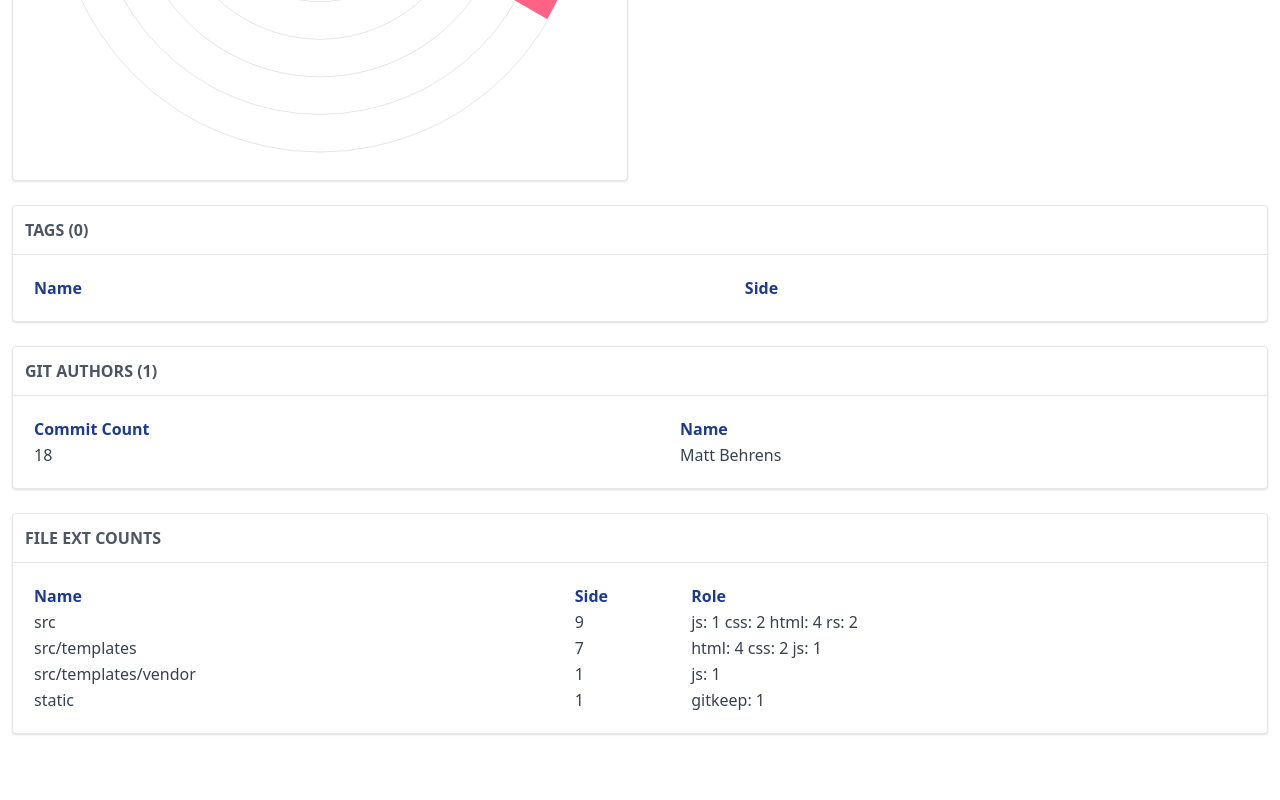
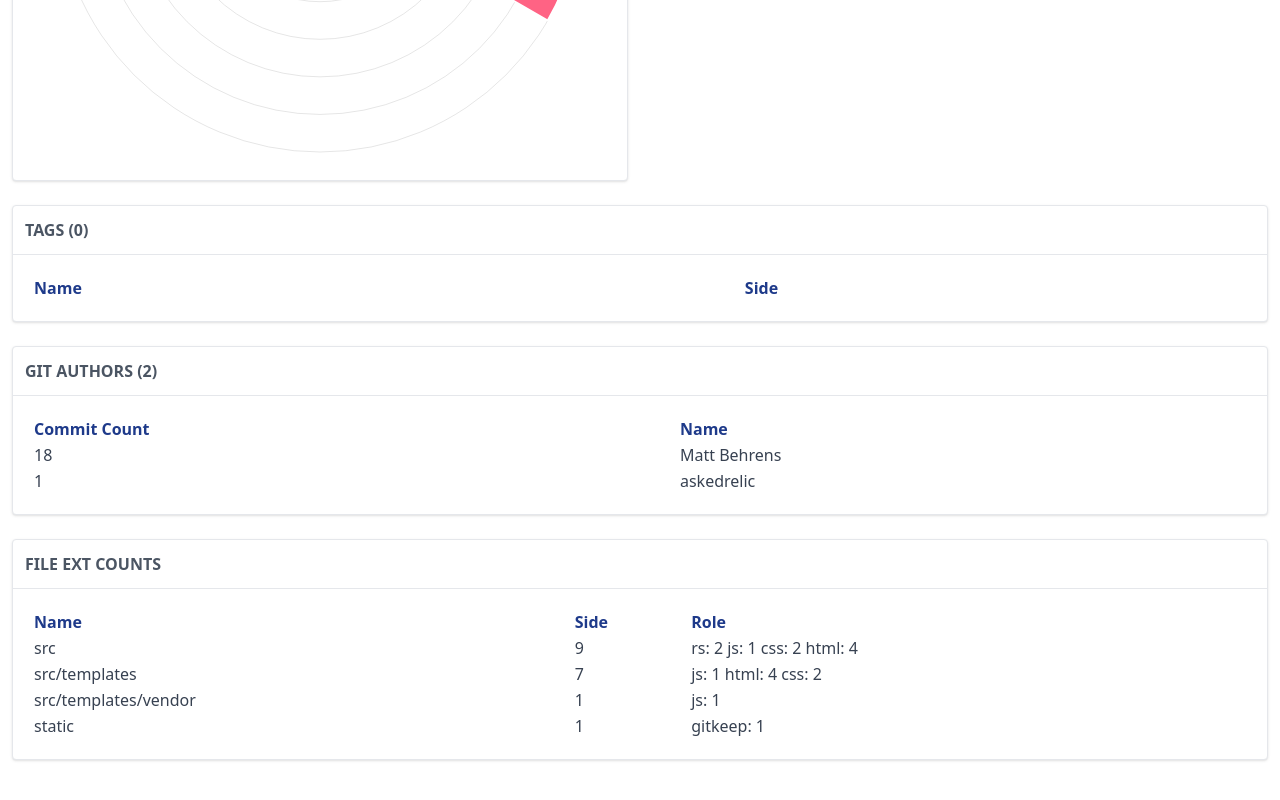
Before and after one commit to askedrelic/git-summary, a plain HTML site: page index.html in a window 1280 px wide. Shown: the part 1399-2199 px from the top of the page. Drawn offline with Linux system fonts and the light colour scheme.

Commit message:
deploy: a81d1cf60f4e80737e6bd020bc5706537ed8a2b6

```diff
--- a/index.html
+++ b/index.html
@@ -1469,7 +1469,7 @@ video {
                 <!--Table Card-->
                 <div class="bg-white border rounded shadow">
                     <div class="border-b p-3">
-                        <h5 class="font-bold uppercase text-gray-600">Git Authors (1)</h5>
+                        <h5 class="font-bold uppercase text-gray-600">Git Authors (2)</h5>
                     </div>
                     <div class="p-5">
                         <table class="w-full p-5 text-gray-700">
@@ -1486,6 +1486,11 @@ video {
                                 <tr>
                                     <td>18</td>
                                     <td>Matt Behrens</td>
+                                </tr>
+
+                                <tr>
+                                    <td>1</td>
+                                    <td>askedrelic</td>
                                 </tr>
 
                             </tbody>
@@ -1518,13 +1523,13 @@ video {
                                 <tr>
                                     <td>src</td>
                                     <td>9</td>
-                                    <td>js: 1 css: 2 html: 4 rs: 2 </td>
+                                    <td>rs: 2 js: 1 css: 2 html: 4 </td>
                                 </tr>
 
                                 <tr>
                                     <td>src&#x2f;templates</td>
                                     <td>7</td>
-                                    <td>html: 4 css: 2 js: 1 </td>
+                                    <td>js: 1 html: 4 css: 2 </td>
                                 </tr>
 
                                 <tr>
```
